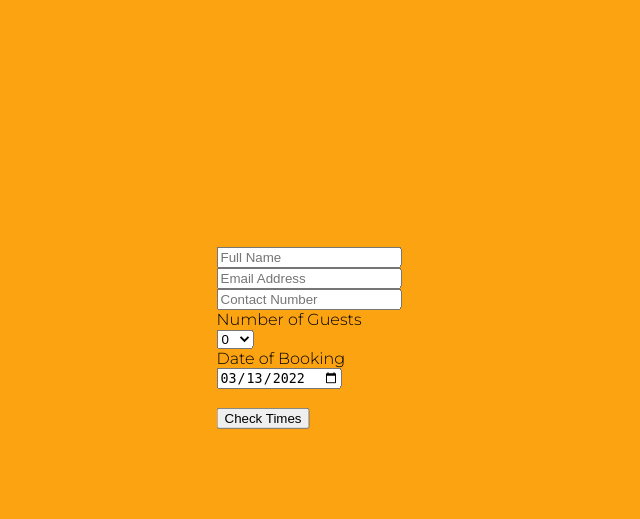
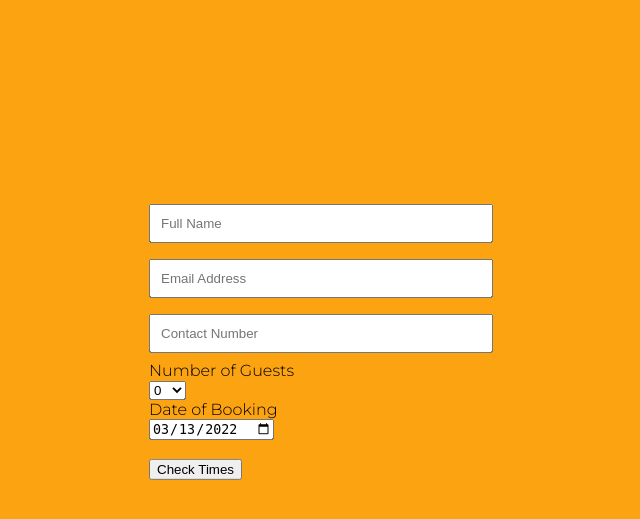
Before and after one commit to sroffey-github/booking-system, a Flask app: page / in a window 1280 px wide. Shown: the part 62-581 px from the top of the page, without its empty margins (331-971 px from the left). Run offline with Flask 2, Linux system fonts and the light colour scheme.

Commit message:
changed ui

```diff
--- a/static/css/style.css
+++ b/static/css/style.css
@@ -63,4 +63,13 @@ body {
     top: 50%;
     left: 50%;
     transform: translate(-50%, -50%);
+    width: 25%;
 }
+
+
+.container input[type="text"], input[type="email"] {
+    padding: 10px;
+    margin-top: .5rem;
+    margin-bottom: .5rem;
+    width: 100%;
+}
```
